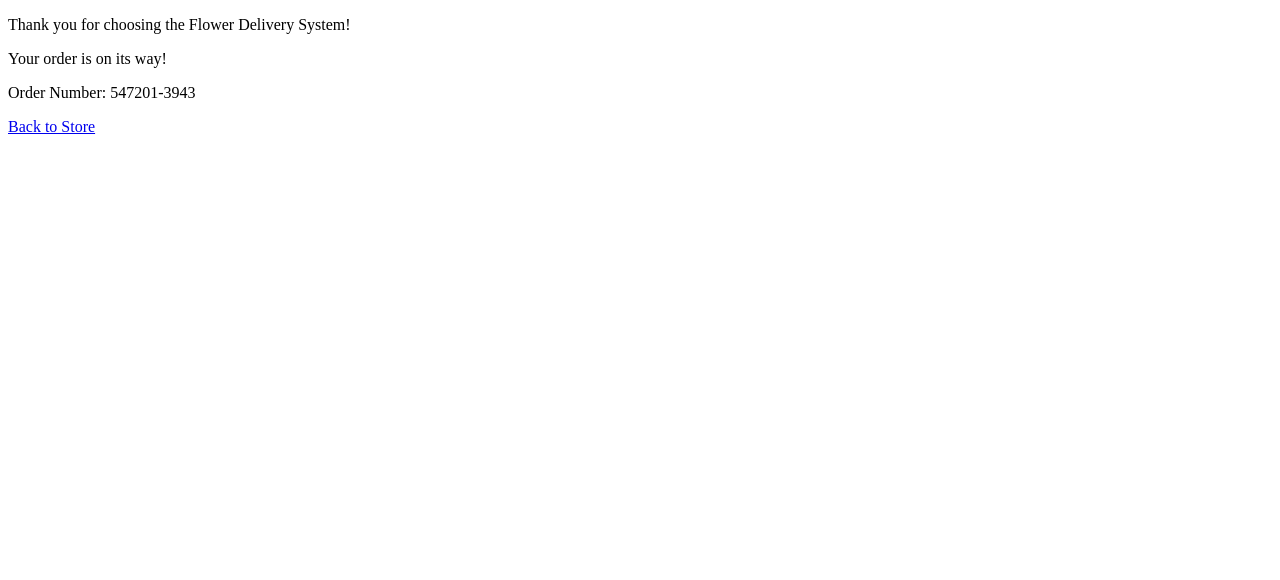
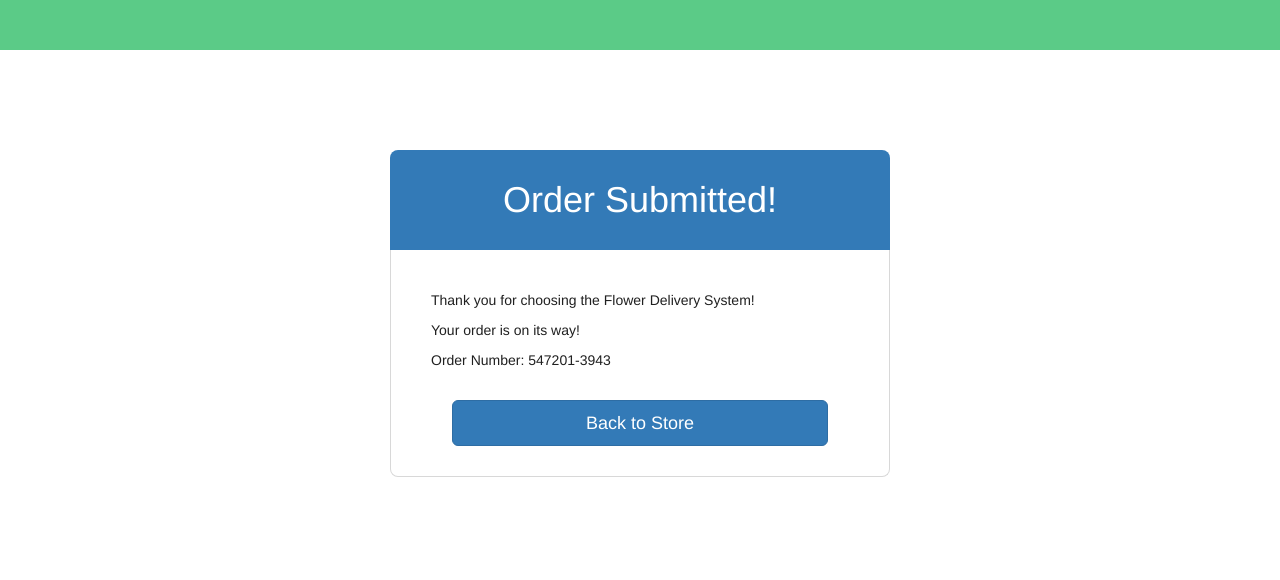
Before and after one commit to Chad-Barlow/cs462Flowers, a website: page thankyou.html in a window 1280 px wide. Drawn offline with nearby package versions, Linux system fonts and the light colour scheme.

Commit message:
Restyled thank you page

```diff
--- a/thankyou.html
+++ b/thankyou.html
@@ -1,13 +1,100 @@
-<!DOCTYPE html>
-<html>
+<!DOCTYPE HTML>
+<html lang="en">
+
+<head>
+    <meta http-equiv="Content-Type" content="text/html; charset=UTF-8" />
+    <title>Flower Delivery Service</title>
+
+    <link rel="stylesheet" type="text/css" href="https://maxcdn.bootstrapcdn.com/bootstrap/3.3.7/css/bootstrap.min.css" />
+    <link rel="stylesheet" href="https://maxcdn.bootstrapcdn.com/font-awesome/4.7.0/css/font-awesome.min.css">
+
+    <script src="https://maxcdn.bootstrapcdn.com/bootstrap/3.3.7/js/bootstrap.min.js"
+        integrity="sha384-Tc5IQib027qvyjSMfHjOMaLkfuWVxZxUPnCJA7l2mCWNIpG9mGCD8wGNIcPD7Txa"
+        crossorigin="anonymous">
+    </script>
+    <script type="text/javascript">
+        document.getElementById("myButton").onclick = function () {
+            location.href = "http://ec2-54-202-97-114.us-west-2.compute.amazonaws.com:3005/login";
+        };
+    </script>
+
+    <style>
+        #content {
+            max-width: 1000px;
+            margin: 0 auto;
+        }
+
+        .login-section {
+            width: 500px;
+            margin: 10% auto;
+            float: none;
+        }
+        .header {
+            background-color: #5BCB87;
+            height: 50px;
+        }
+        .login-header {
+        	padding: 30px;
+            width: 500px;
+            color: #ffffff;
+            border-top-left-radius: 8px;
+            border-top-right-radius: 8px;
+            background-color: #337ab7;
+            background-position: center;
+            background-repeat: no-repeat;
+        }
+        .login-body {
+            width: 500px;
+            height: 348px;
+            height: auto;
+            color: #26bf63;
+            color: #202020;
+            background-color: #ffffff;
+            border-top-width: 0px;
+            border-right-width: 1px;
+            border-bottom-width: 1px;
+            border-left-width: 1px;
+            border-color: #d8d8d8;
+            border-style: solid;
+            border-bottom-left-radius: 8px;
+            border-bottom-right-radius: 8px;
+        }
+
+        .inside {
+            margin: 0 auto;
+            padding: 40px;
+            padding-bottom: 30px;
+        }
+    </style>
+</head>
+
 <body>
+    <header id="header-region">
+        <div class="header">
 
-<p>Thank you for choosing the Flower Delivery System!</p>
-<p>Your order is on its way!</p>
-<p>Order Number: 547201-3943</p>
-<a href="http://ec2-54-202-97-114.us-west-2.compute.amazonaws.com:3005/store" type="submit" class="btn btn-primary btn-lg" style="width: 90%;">Back to Store</a>
+        </div>
+    </header>
 
+    <div id="content" class="container">
 
+        <div class="row">
+            <div class="login-section">
+                <div class="login-header">
+                    <h1 style="text-align: center; margin: 0;">Order Submitted!</h1>
+                </div>
 
+                <div class="login-body">
+                	<div class="inside">
+	  					<p>Thank you for choosing the Flower Delivery System!</p>
+	  					<p>Your order is on its way!</p>
+						<p>Order Number: 547201-3943</p>
+						<div style="text-align: center; margin-top: 30px;">
+							<a href="http://ec2-54-202-97-114.us-west-2.compute.amazonaws.com:3005/store" type="submit" class="btn btn-primary btn-lg" style="width: 90%;">Back to Store</a>
+						</div>
+					</div>
+				</div>
+            </div>
+        </div>
+    </div>
 </body>
 </html>
```
